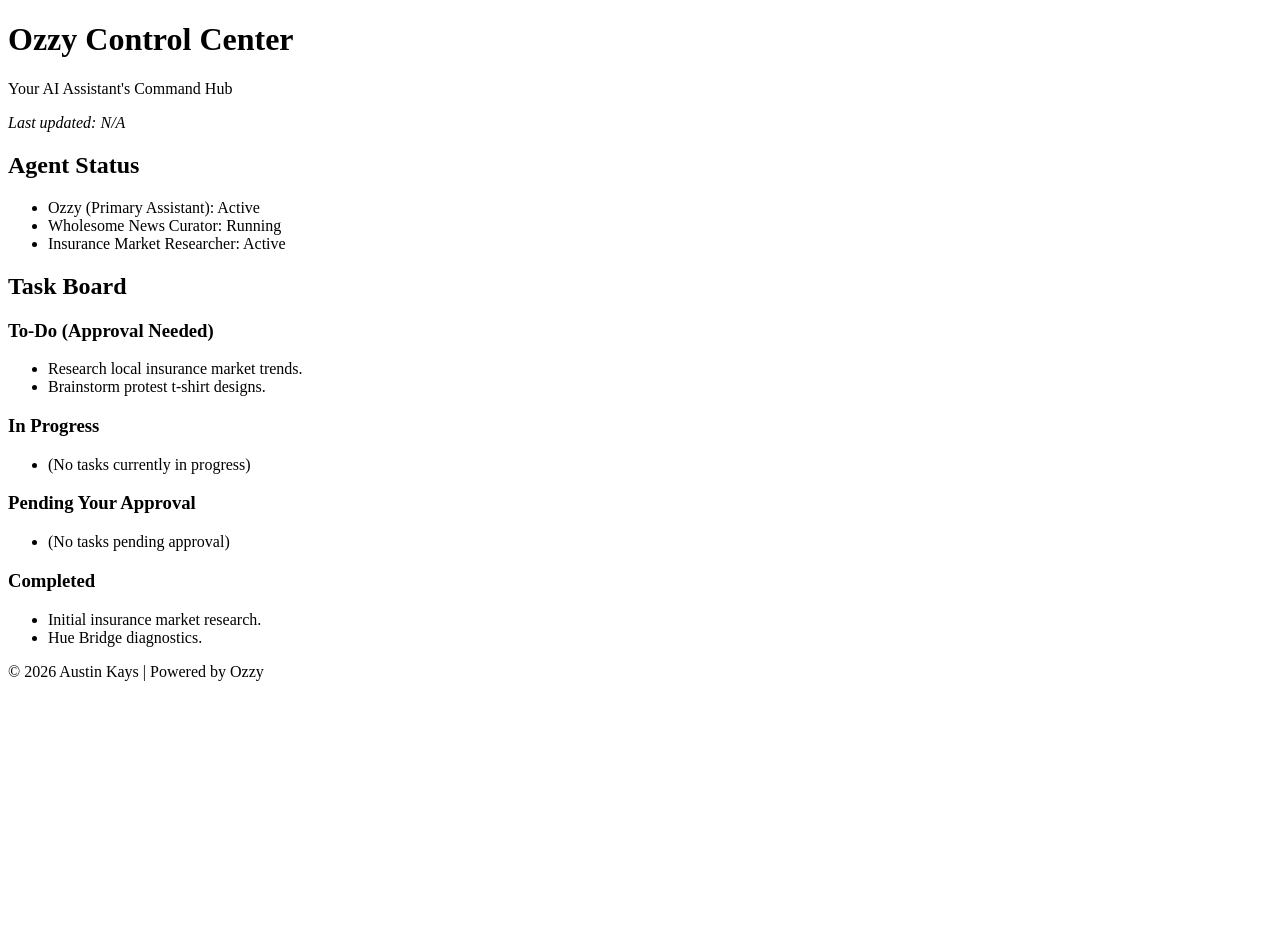
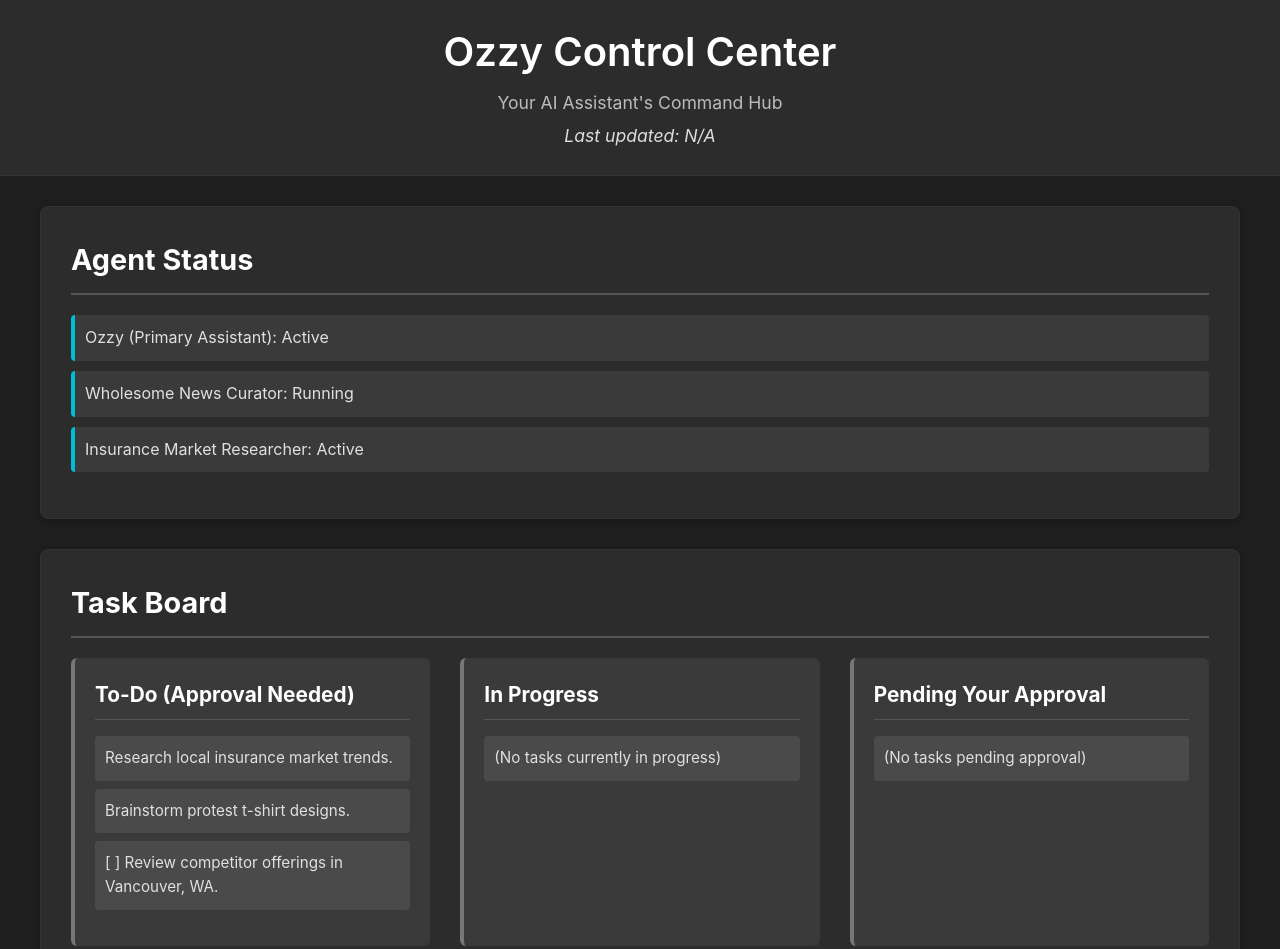
Before and after one commit to austinkays/ozzy, a plain HTML site: page src/index.html in a window 1280 px wide. Shown: the top 949 px of the page. Before the commit the page ends 800 px from the top, so only its background shows below. Drawn offline with Linux system fonts and the light colour scheme.

Commit message:
Update index.html with specific task details and agent list ID

```diff
--- a/src/index.html
+++ b/src/index.html
@@ -16,7 +16,7 @@
     <main>
         <section id="agent-status">
             <h2>Agent Status</h2>
-            <ul>
+            <ul id="agent-list">
                 <li>Ozzy (Primary Assistant): Active</li>
                 <li>Wholesome News Curator: Running</li>
                 <li>Insurance Market Researcher: Active</li>
@@ -32,6 +32,7 @@
                     <ul id="todo-tasks">
                         <li>Research local insurance market trends.</li>
                         <li>Brainstorm protest t-shirt designs.</li>
+                         <li>[ ] Review competitor offerings in Vancouver, WA.</li>
                     </ul>
                 </div>
                 <div class="task-column">
@@ -51,6 +52,9 @@
                     <ul id="completed-tasks">
                         <li>Initial insurance market research.</li>
                         <li>Hue Bridge diagnostics.</li>
+                        <li>Successfully cloned Github repo 'austinkays/Altech'.</li>
+                        <li>Set up local Git repo 'ozzy-control-center'.</li>
+                        <li>Pushed initial UI files to GitHub.</li>
                     </ul>
                 </div>
             </div>
--- a/src/style.css
+++ b/src/style.css
@@ -0,0 +1,124 @@
+/* General styles for a sleek, modern dark mode UI */
+body {
+    font-family: -apple-system, BlinkMacSystemFont, "Segoe UI", Roboto, Helvetica, Arial, sans-serif, "Apple Color Emoji", "Segoe UI Emoji", "Segoe UI Symbol";
+    background-color: #1e1e1e; /* Deep charcoal background */
+    color: #e0e0e0; /* Light grey text for contrast */
+    margin: 0;
+    padding: 0;
+    line-height: 1.6;
+}
+
+/* Header styling */
+header {
+    background-color: #2c2c2c; /* Slightly lighter charcoal for header */
+    color: #ffffff;
+    padding: 20px 40px;
+    text-align: center;
+    border-bottom: 1px solid #333; /* Subtle border */
+    margin-bottom: 30px;
+}
+
+header h1 {
+    margin: 0;
+    font-size: 2.5em;
+    font-weight: 600;
+}
+
+header p {
+    margin: 5px 0;
+    font-size: 1.1em;
+    color: #bbb;
+}
+
+header em {
+    font-style: italic;
+    color: #ddd;
+}
+
+/* Main content area */
+main {
+    max-width: 1200px;
+    margin: 0 auto;
+    padding: 0 40px;
+}
+
+/* Section styling for Agent Status and Task Board */
+section {
+    background-color: #2c2c2c; /* Slightly lighter charcoal for sections */
+    padding: 30px;
+    margin-bottom: 30px;
+    border-radius: 8px;
+    border: 1px solid #333; /* Subtle border */
+    box-shadow: 0 2px 5px rgba(0, 0, 0, 0.3); /* Subtle shadow */
+}
+
+section h2 {
+    color: #ffffff;
+    font-size: 1.8em;
+    margin-top: 0;
+    margin-bottom: 20px;
+    border-bottom: 2px solid #555; /* Border for section titles */
+    padding-bottom: 10px;
+}
+
+/* Agent Status List */
+#agent-status ul {
+    list-style: none;
+    padding: 0;
+}
+
+#agent-status li {
+    margin-bottom: 10px;
+    padding: 10px;
+    background-color: #3a3a3a; /* Darker grey for list items */
+    border-radius: 4px;
+    border-left: 4px solid #00bcd4; /* Accent color for status */
+}
+
+/* Task Board Layout */
+.task-categories {
+    display: flex;
+    gap: 30px;
+    flex-wrap: wrap;
+}
+
+.task-column {
+    flex: 1;
+    min-width: 250px;
+    background-color: #3a3a3a;
+    padding: 20px;
+    border-radius: 6px;
+    border-left: 4px solid #777; /* Subtle border for columns */
+}
+
+.task-column h3 {
+    color: #ffffff;
+    font-size: 1.3em;
+    margin-top: 0;
+    margin-bottom: 15px;
+    padding-bottom: 8px;
+    border-bottom: 1px solid #555;
+}
+
+.task-column ul {
+    list-style: none;
+    padding: 0;
+}
+
+.task-column li {
+    background-color: #4a4a4a;
+    padding: 10px;
+    margin-bottom: 8px;
+    border-radius: 4px;
+    font-size: 0.95em;
+}
+
+/* Footer styling */
+footer {
+    text-align: center;
+    padding: 30px;
+    margin-top: 40px;
+    font-size: 0.9em;
+    color: #888;
+    border-top: 1px solid #333;
+}
```
